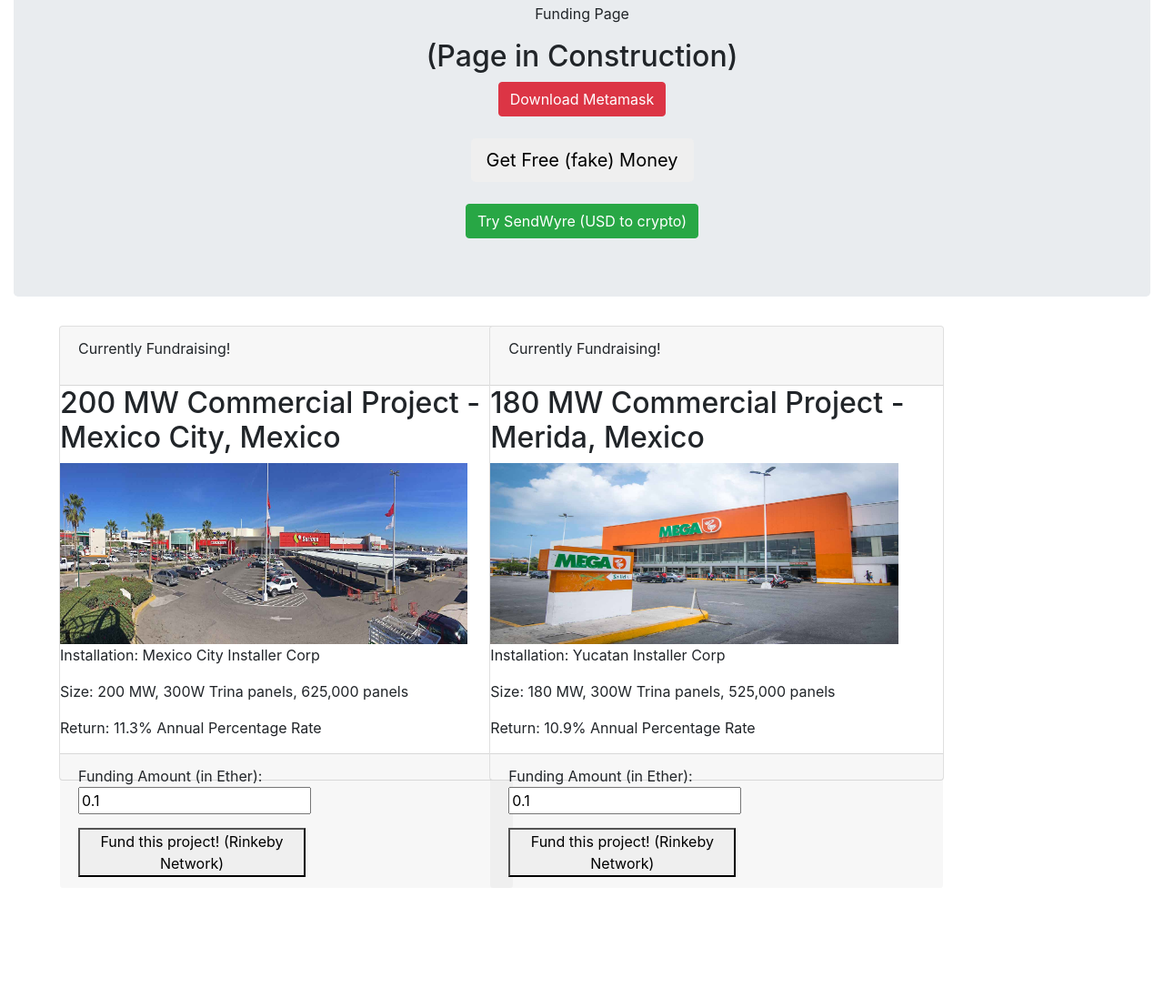
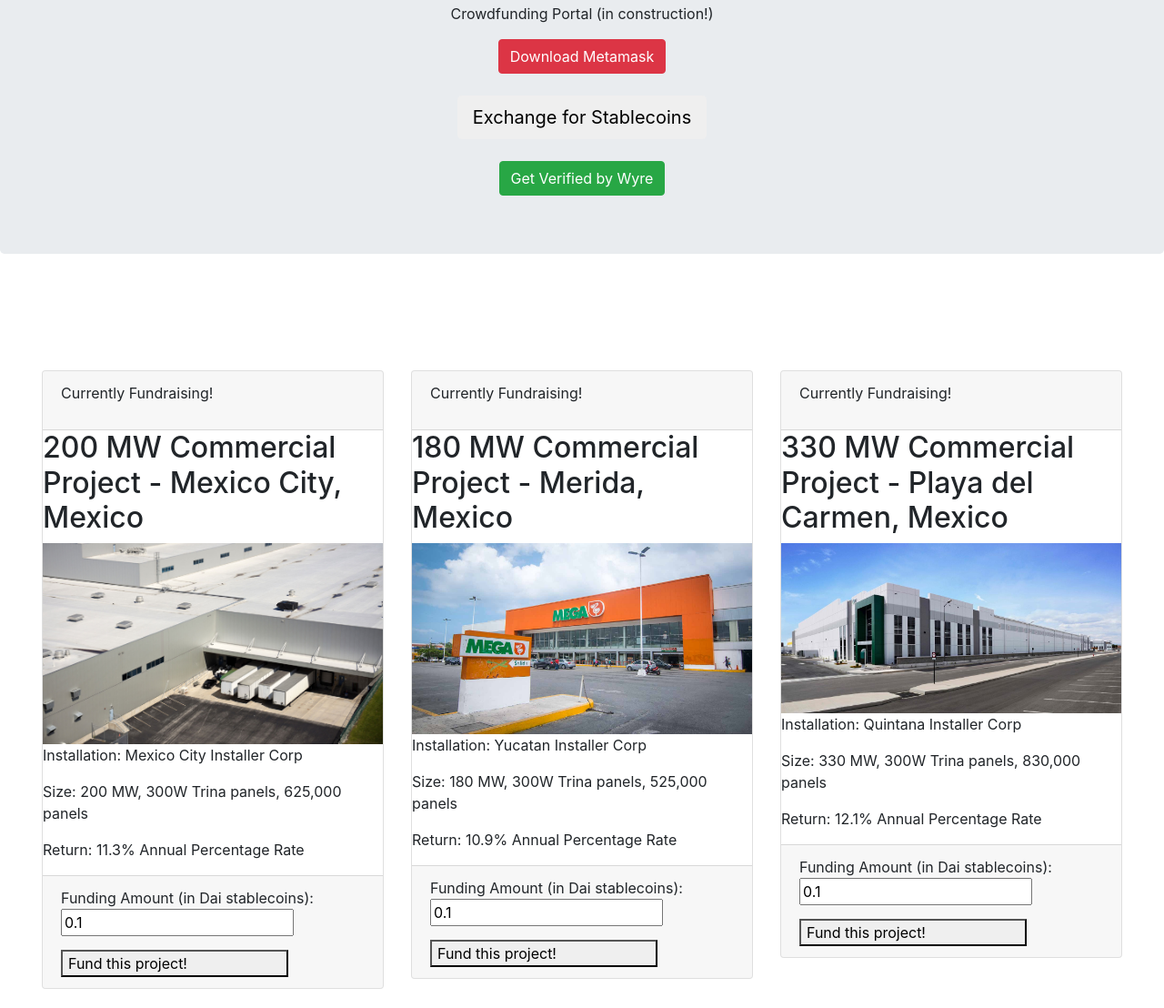
Before and after one commit to vincenz5/WattWattPortal, a website: page index.html in a window 1280 px wide. Shown: the part 163-1271 px from the top of the page at 91% size. Before the commit the page ends 1139 px from the top, so only its background shows below. Drawn offline with nearby package versions, Linux system fonts and the light colour scheme.

Commit message:
Edited photos and layout of cards

```diff
--- a/index.html
+++ b/index.html
@@ -229,14 +229,15 @@
 
 </head>
 
+<body>
     <header>
         <div class="jumbotron">
             <div class="text-center">
                 <div class="container">
                     <h1>WattWatt</h1>
                     <h2>Fund a Panel, Save the World</h2>
-                <p>Funding Page</p>
-                <h2>(Page in Construction)</h2>
+                    <p>Crowdfunding Portal (in construction!)</p>
+                    <!-- <h2>(Page in Construction)</h2> -->
                     <a target="_blank" rel="noopener noreferrer" href="https://chrome.google.com/webstore/detail/metamask/nkbihfbeogaeaoehlefnkodbefgpgknn"
                         style="width:300px;height:300px;">
                         <button class="btn btn-danger" style: "width:300px;height:300px;">Download Metamask</button>
@@ -246,13 +247,13 @@
                 <div class="container">
                     <div style: "margin-top:10px;">
                         <a target="_blank" rel="noopener noreferrer" href="https://faucet.rinkeby.io/" style="width:300px;height:300px;">
-                        <button style: "width:300px;height:300px;" class="btn btn-default btn-lg active">Get Free (fake) Money</button>
+                            <button style: "width:300px;height:300px;" class="btn btn-default btn-lg active">Exchange for Stablecoins</button>
                         </a>
                     </div>
                     <br>
                     <div>
                         <a target="_blank" rel="noopener noreferrer" href="Wyre/Wyre.html" style="width:300px;height:300px;">
-                        <button style: "width:300px;height:300px;" class="btn btn-success">Try SendWyre (USD to crypto)</button>
+                            <button style: "width:300px;height:300px;" class="btn btn-success">Get Verified by Wyre</button>
                         </a>
                     </div>
                 </div>
@@ -281,16 +282,16 @@
     </div>
 </body> -->
 
-<body class="container-fluid d-flex flex-column grow">
-    <div class="card-columns">
-        <div class=class="col-xs-4">
-            <div class="card" style="width:500px; height:500px;margin-right:100px;margin-left:50px;">
+    <div class="container-fluid d-flex flex-column grow">
+        <div class="row mx-3 mt-5">
+            <div class="col-lg-4 mt-5">
+                <div class="card">
                     <div class="card-header">
                         <p>Currently Fundraising!</p>
                     </div>
                     <div class="card-content">
                         <h2>200 MW Commercial Project - Mexico City, Mexico</h2>
-                    <img src="assets/images/Soriana.jpg" style="width:90%;height:40%;">
+                        <img class="img-fluid" src="assets/images/Rooftop3.jpeg">
                         <p>Installation: Mexico City Installer Corp</p>
                     </div>
                     <div class="card-content">
@@ -302,22 +303,22 @@
                     <div class="card-footer">
                         <!-- <button small>Bookmark</button> -->
 
-                    Funding Amount (in Ether):
+                        Funding Amount (in Dai stablecoins):
                         <input type="number" size="50" id="amount" value="0.1" min="1">
                         <br>
-                    <button onClick="sendDonation()" id="transfer" style="width:250px;display:flex;margin-top:15px;" target="_blank;">Fund this project! (Rinkeby Network)</button>
+                        <button onClick="sendDonation()" id="transfer" style="width:250px;display:flex;margin-top:15px;" target="_blank;">Fund this project!</button>
                     </div>
                 </div>
             </div>
 
-        <div class="col-xs-4">
-            <div class="card" style="width:500px; height:500px;margin-left:100px;margin-right:50px;">
+            <div class="col-lg-4 mt-5">
+                <div class="card">
                     <div class="card-header">
                         <p>Currently Fundraising!</p>
                     </div>
                     <div class="card-content">
                         <h2>180 MW Commercial Project - Merida, Mexico</h2>
-                    <img src="assets/images/Mega.jpg" style="width:90%;height:40%;">
+                        <img class="img-fluid" src="assets/images/Mega.jpg">
                         <p>Installation: Yucatan Installer Corp</p>
                     </div>
                     <div class="card-content">
@@ -329,22 +330,22 @@
                     <div class="card-footer">
                         <!-- <button small>Bookmark</button> -->
 
-                    Funding Amount (in Ether):
+                        Funding Amount (in Dai stablecoins):
                         <input type="number" size="50" id="amount" value="0.1" min="1">
                         <br>
-                    <button onClick="sendDonation()" id="transfer" style="width:250px;display:flex;margin-top:15px;" target="_blank;">Fund this project! (Rinkeby Network)</button>
+                        <button onClick="sendDonation()" id="transfer" style="width:250px;display:flex;margin-top:15px;" target="_blank;">Fund this project!</button>
                     </div>
                 </div>
             </div>
 
-        <!-- <div class="col-xs-4">
-            <div class="card" style="width:500px; height:500px; margin-right:50px;">
+            <div class="col-lg-4 mt-5">
+                <div class="card">
                     <div class="card-header">
                         <p>Currently Fundraising!</p>
                     </div>
                     <div class="card-content">
                         <h2>330 MW Commercial Project - Playa del Carmen, Mexico</h2>
-                    <img src="assets/images/Mega.jpg" style="width:90%;height:40%;">
+                        <img class="img-fluid" src="assets/images/MexicoComm.jpeg">
                         <p>Installation: Quintana Installer Corp</p>
                     </div>
                     <div class="card-content">
@@ -354,17 +355,18 @@
                         <p>Return: 12.1% Annual Percentage Rate</p>
                     </div>
                     <div class="card-footer">
-                    <button small>Bookmark</button>
+                        <!-- <button small>Bookmark</button> -->
 
-                    Funding Amount (in Ether):
+                        Funding Amount (in Dai stablecoins):
                         <input type="number" size="50" id="amount" value="0.1" min="1">
                         <br>
-                    <button onClick="sendDonation()" id="transfer" style="width:250px;display:flex;margin-top:15px;" target="_blank;">Fund this project! (Rinkeby Network)</button>
+                        <button onClick="sendDonation()" id="transfer" style="width:250px;display:flex;margin-top:15px;" target="_blank;">Fund this project!</button>
                     </div>
                 </div>
-        </div> -->
             </div>
-</body>
+        </div>
+    </div>
+
 
 
 
@@ -391,3 +393,4 @@
             </a>
         </main>
     </div>
+</body>
```
Also changed, not shown: assets/images/MexicoComm.jpeg (added), assets/images/Rooftop.jpeg (added), assets/images/Rooftop2.jpeg (added), assets/images/Rooftop3.jpeg (added). Lines whose indentation alone changed are shown as unchanged.
